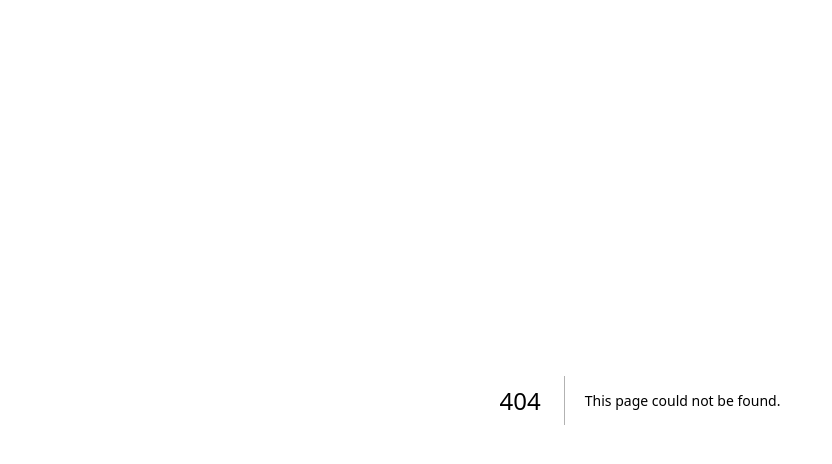
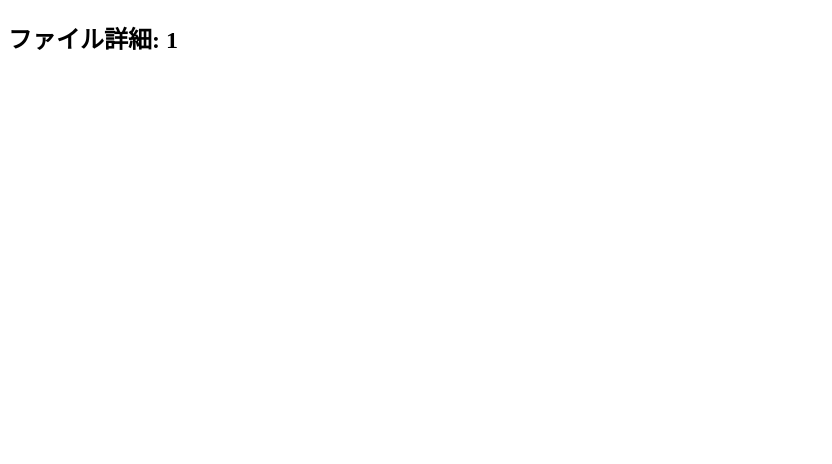
Before and after one commit to hyakkun/data-dashboard, a Next.js app in the folder frontend/: page /files/1 in a window 1280 px wide. Before the commit this address had no page. Shown: the top 464 px of the page, without its empty margins (0-832 px from the left). Built offline with nearby package versions, Linux system fonts and the light colour scheme.

Commit message:
🚧 [WIP] implemented detail page navigation

```diff
--- a/frontend/src/app/components/FileListContainer.tsx
+++ b/frontend/src/app/components/FileListContainer.tsx
@@ -74,8 +74,7 @@ export const FileListContainer = () => {
 
   // ファイル名クリックで詳細画面に遷移する処理
   const handleNavigateDetail = (file: FileItem) => {
-    alert(`Navigate to detail screen of: ${file.filename}`);
-    // ここで react-router の useNavigate などを使って遷移させる想定
+    window.location.href = `/files/${file.file_id}`;
   };
 
   useEffect(() => {
--- /dev/null
+++ b/frontend/src/pages/files/[id].tsx
@@ -0,0 +1,14 @@
+import React from "react";
+import { useRouter } from "next/router";
+
+export default function FileDetailPage() {
+  const router = useRouter();
+  const { id } = router.query;
+  // TODO: APIで詳細データ取得して表示する実装へ
+
+  return (
+    <div>
+      <h2>ファイル詳細: {id}</h2>
+    </div>
+  );
+}
```
